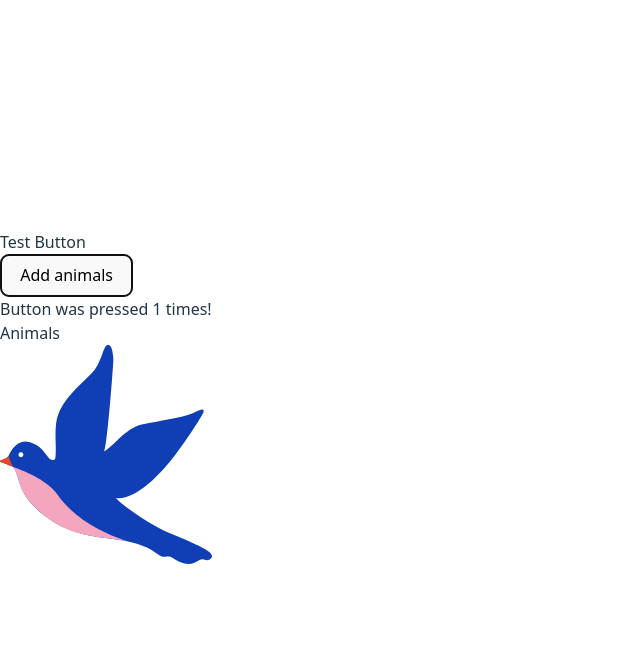
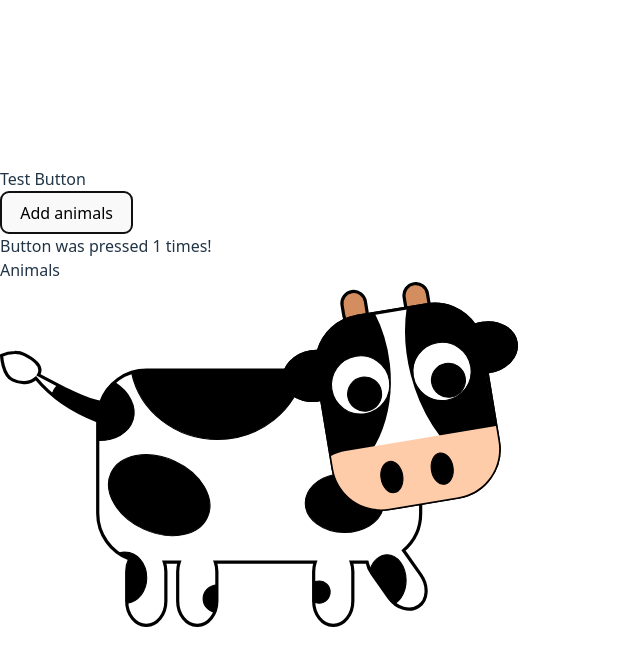
Before and after one commit to prvnbala/react-tutorials-animals, a React (Vite) app: page / in a window 1280 px wide. Both pictures are taken after a click on the button "Add animals". Shown: the top 666 px of the page, without its empty margins (0-640 px from the left). Built offline with nearby package versions, Linux system fonts and the light colour scheme.

Commit message:
parameterize AnimalShow component

```diff
--- a/src/AnimalShow.jsx
+++ b/src/AnimalShow.jsx
@@ -6,8 +6,17 @@ import GatorImage from "./assets/gator.svg"
 import HeartImage from "./assets/heart.svg"
 import HorseImage from "./assets/horse.svg"
 
-function AnimalShow() {
-    return <img src={BirdImage} alt="" />;
+const animals = {
+    "bird": BirdImage,
+    "cat": CatImage,
+    "cow": CowImage,
+    "dog": DogImage,
+    "gator": GatorImage,
+    "horse": HorseImage
+}
+
+function AnimalShow(props) {
+    return <img src={animals[props.type]} alt="" />;
 }
 
 export default AnimalShow;
--- a/src/App.jsx
+++ b/src/App.jsx
@@ -7,7 +7,7 @@ function App() {
 
   function handleClick() {
     setCount(count + 1);
-    setAnimalList([...animalList, <AnimalShow/>]);
+    setAnimalList([...animalList, <AnimalShow type="cow" key={count} />]);
   }
 
   return (
```
